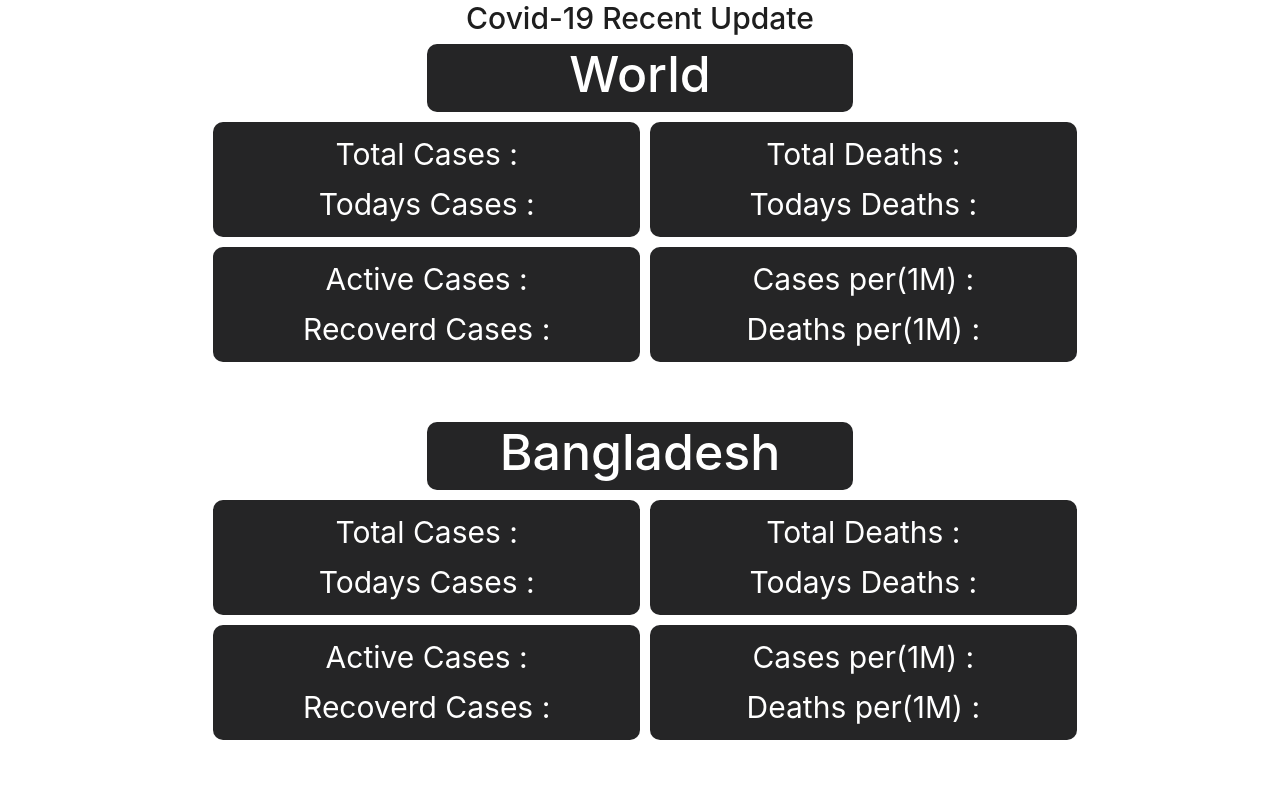
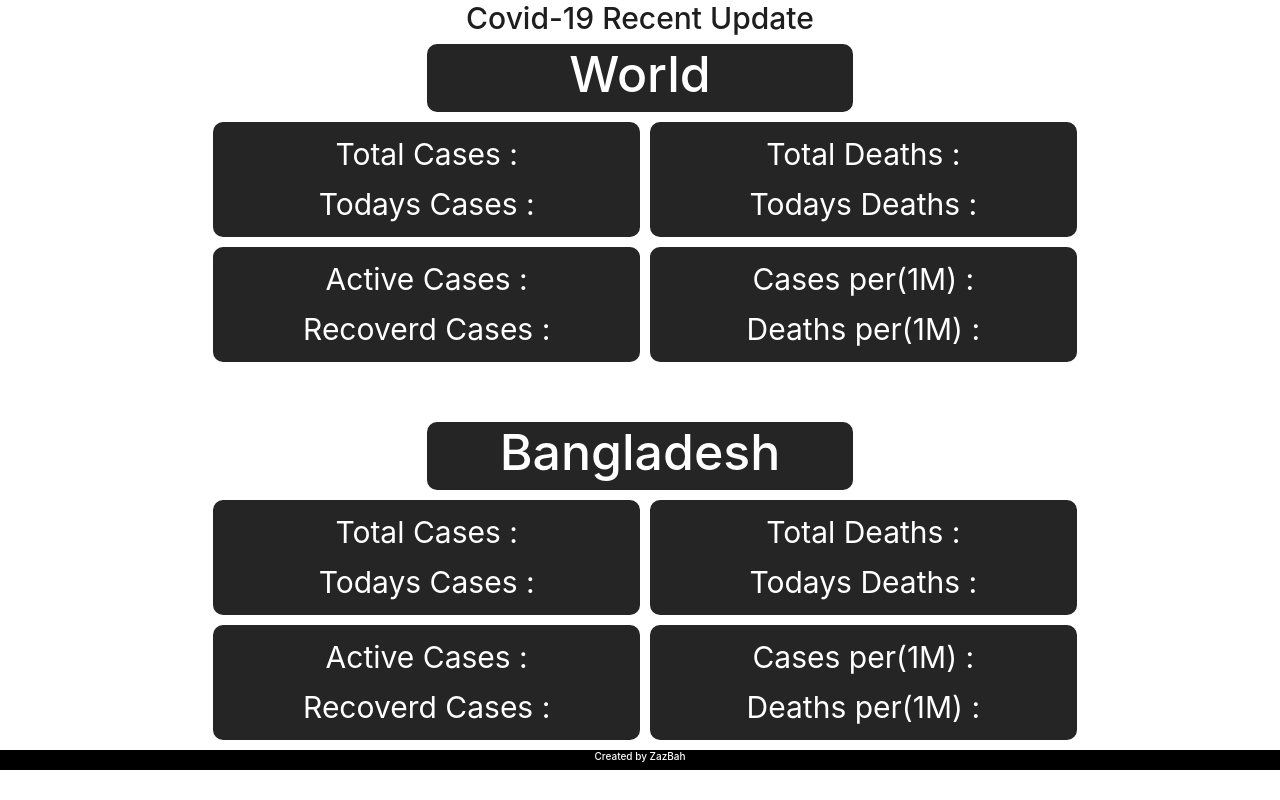
Before and after one commit to ZazBah/Covid-19, a plain HTML site: page index.html in a window 1280 px wide. Drawn offline with nearby package versions, Linux system fonts and the light colour scheme; no server answers; a web font is replaced by a local one.

Commit message:
copyright added

```diff
--- a/asset/css/style.css
+++ b/asset/css/style.css
@@ -39,7 +39,14 @@
 }
 /*BODY-E*/
 /*FOOTER-S*/
-
+.foter-div{
+    background-color: black;
+}
+.heading-foter{
+    color: white;
+    font-size: 10px;
+    text-align: center;
+}
 /*FOOTER-E*/
 
 @media only screen and (min-width: 320px){
--- a/index.html
+++ b/index.html
@@ -89,7 +89,13 @@
     <!--body-end-->
 
     <!--footer-start-->
-
+        <div class="container-fluid">
+            <div class="row">
+                <div class="col-12 foter-div">
+                    <h1 class="heading-foter">Created by ZazBah</h1>
+                </div>
+            </div>
+        </div>
     <!--footer-end-->
 
 
```
